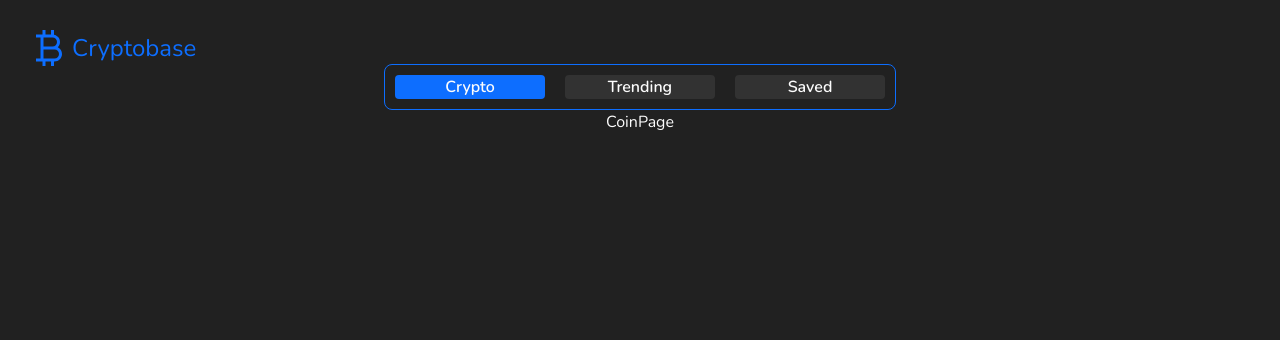
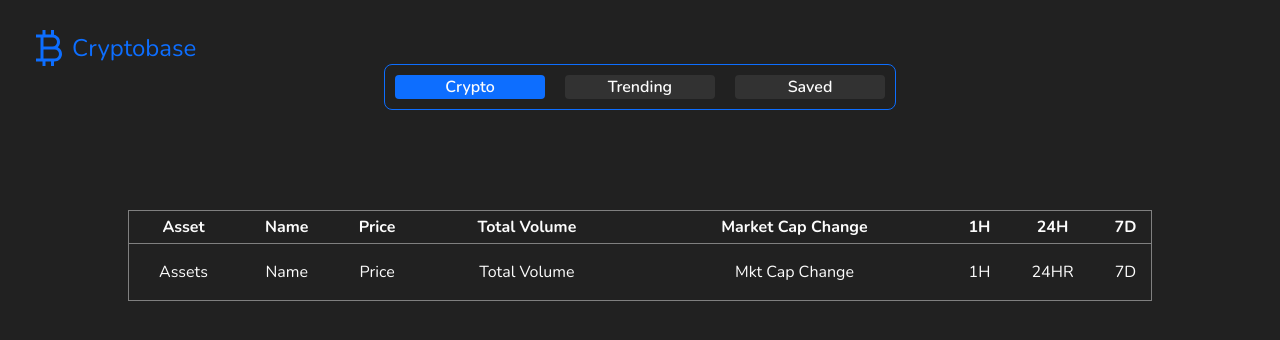
Before and after one commit to rahulpuri02/cryptobase-app, a React (Create React App) app: page / in a window 1280 px wide. Shown: the top 340 px of the page. Built offline with nearby package versions, Linux system fonts and the light colour scheme.

Commit message:
working on crypto homepage

```diff
--- a/src/components/Navigation.js
+++ b/src/components/Navigation.js
@@ -8,51 +8,51 @@ const Navigation = () => {
     border border-blue rounded-lg
     "
     >
-      <NavLink
+         <NavLink
         to="/"
         end
         className={({ isActive }) => {
-          return `w-full text-base text-center font-nunito m-2.5
+          return `w-full text-base text-center m-2.5
 ${
   isActive
     ? "bg-blue"
-    : "bg-gray-200 text-gray-100hover:text-cyan active:bg-cyan active:text-gray-300"
+    : "bg-gray-200 text-white"
 }
     border-0 cursor-pointer rounded capitalize font-semibold`;
         }}
       >
         Crypto
       </NavLink>
-
       <NavLink
         to="/trending"
         className={({ isActive }) => {
-          return `w-full text-base text-center font-nunito m-2.5
+          return `w-full text-base text-center m-2.5
 ${
   isActive
     ? "bg-blue"
-    : "bg-gray-200 text-gray-100hover:text-blue active:bg-cyan active:text-gray-300"
+    : "bg-gray-200 text-white"
 }
     border-0 cursor-pointer rounded capitalize font-semibold`;
         }}
       >
         Trending
       </NavLink>
-
       <NavLink
         to="/saved"
         className={({ isActive }) => {
-          return `w-full text-base text-center font-nunito m-2.5
+          return `w-full text-base text-center m-2.5
 ${
   isActive
     ? "bg-blue"
-    : "bg-gray-200 text-gray-100hover:text-cyan active:bg-cyan active:text-gray-300"
+    : "bg-gray-200 text-white"
 }
     border-0 cursor-pointer rounded capitalize font-semibold`;
         }}
       >
         Saved
       </NavLink>
+
+
     </nav>
   );
 };
--- /dev/null
+++ b/src/components/TableComponent.js
@@ -0,0 +1,41 @@
+import React from 'react'
+
+function TableComponent() {
+  return (
+    <div
+    className='flex flex-col mt-9 border border-[#808080]'>
+        <table className='w-full table-auto'>
+        <thead
+              className="capitalize text-base text-white
+            font-medium border-b border-gray-100
+            "
+            >
+              <tr>
+                <th className="py-1">asset</th>
+                <th className="py-1">name</th>
+                <th className="py-1">price</th>
+                <th className="py-1">total volume</th>
+                <th className="py-1">market cap change</th>
+                <th className="py-1 lg:table-cell hidden">1H</th>
+                <th className="py-1 lg:table-cell hidden">24H</th>
+                <th className="py-1 lg:table-cell hidden">7D</th>
+              </tr>
+            </thead>
+            <tbody>
+                <tr className='text-center text-base border-b border-gray-100 hover:bg-gray-200 last:border-b-0'>
+                <td className='py-4'>Assets</td>
+                    <td>Name</td>
+                    <td>Price</td>
+                    <td>Total Volume</td>
+                    <td>Mkt Cap Change</td>
+                    <td>1H</td>
+                    <td>24HR</td>
+                    <td>7D</td>
+                </tr>
+            </tbody>
+        </table>
+    </div>
+  )
+}
+
+export default TableComponent
--- a/src/pages/CoinPage.js
+++ b/src/pages/CoinPage.js
@@ -1,8 +1,11 @@
 import React from 'react'
+import TableComponent from '../components/TableComponent'
 
 const CoinPage = () => {
   return (
-    <div>CoinPage</div>
+    <section className='w-[80%] h-full flex flex-col mt-16 mb-24 relative'>
+        <TableComponent />
+    </section>
   )
 }
 
--- a/tailwind.config.js
+++ b/tailwind.config.js
@@ -11,7 +11,7 @@ module.exports = {
     },
 
     colors: {
-      gray: { 100: "#272727", 200: "#323232", 300: "#212121" },
+      gray: { 100: "#808080", 200: "#323232", 300: "#212121" },
       white: '#fcfcfc',
       blue: '#0d6eff',
       red: '#dc2626',
```
Also changed, not shown: 1 other file (tests, documents, lock files or other folders).
